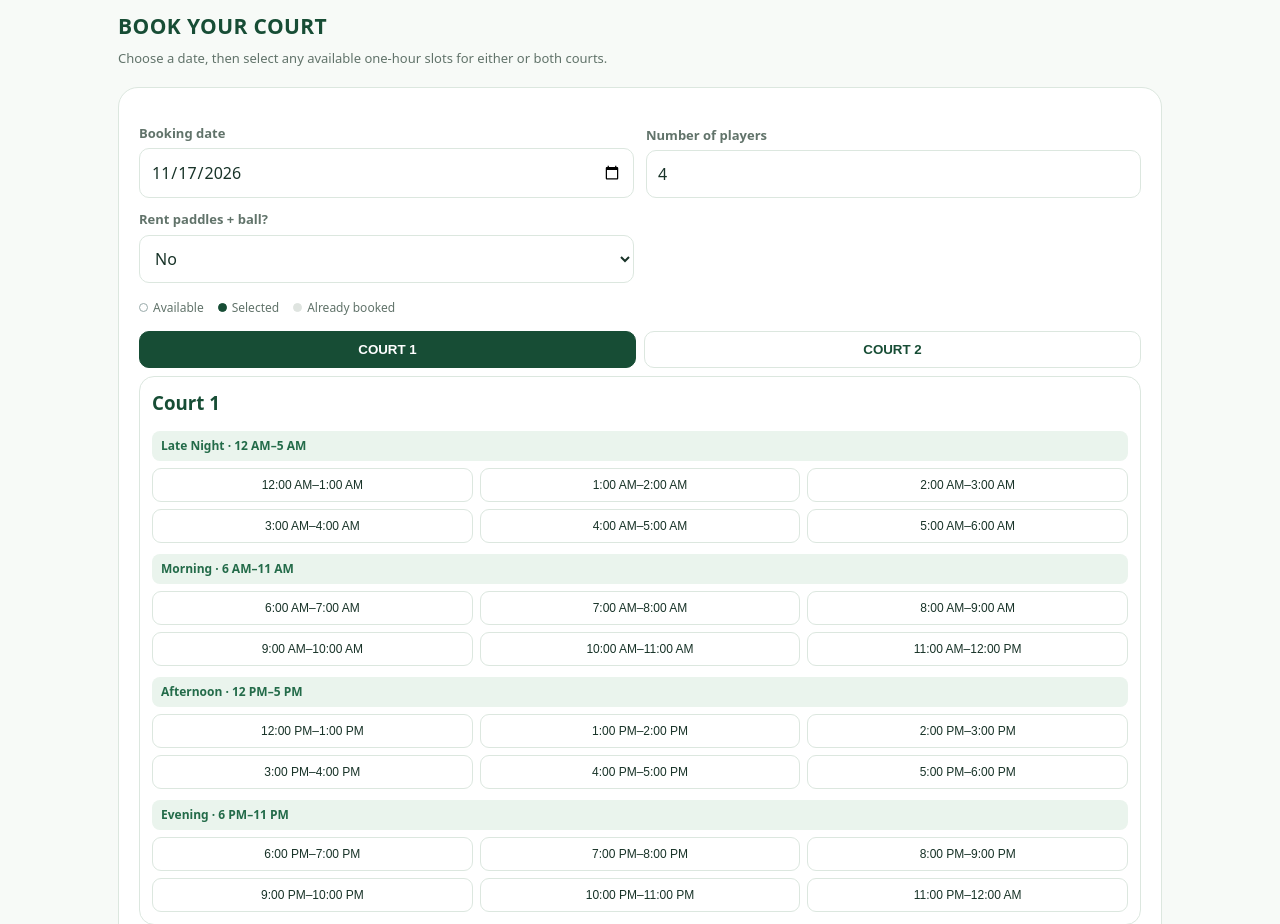
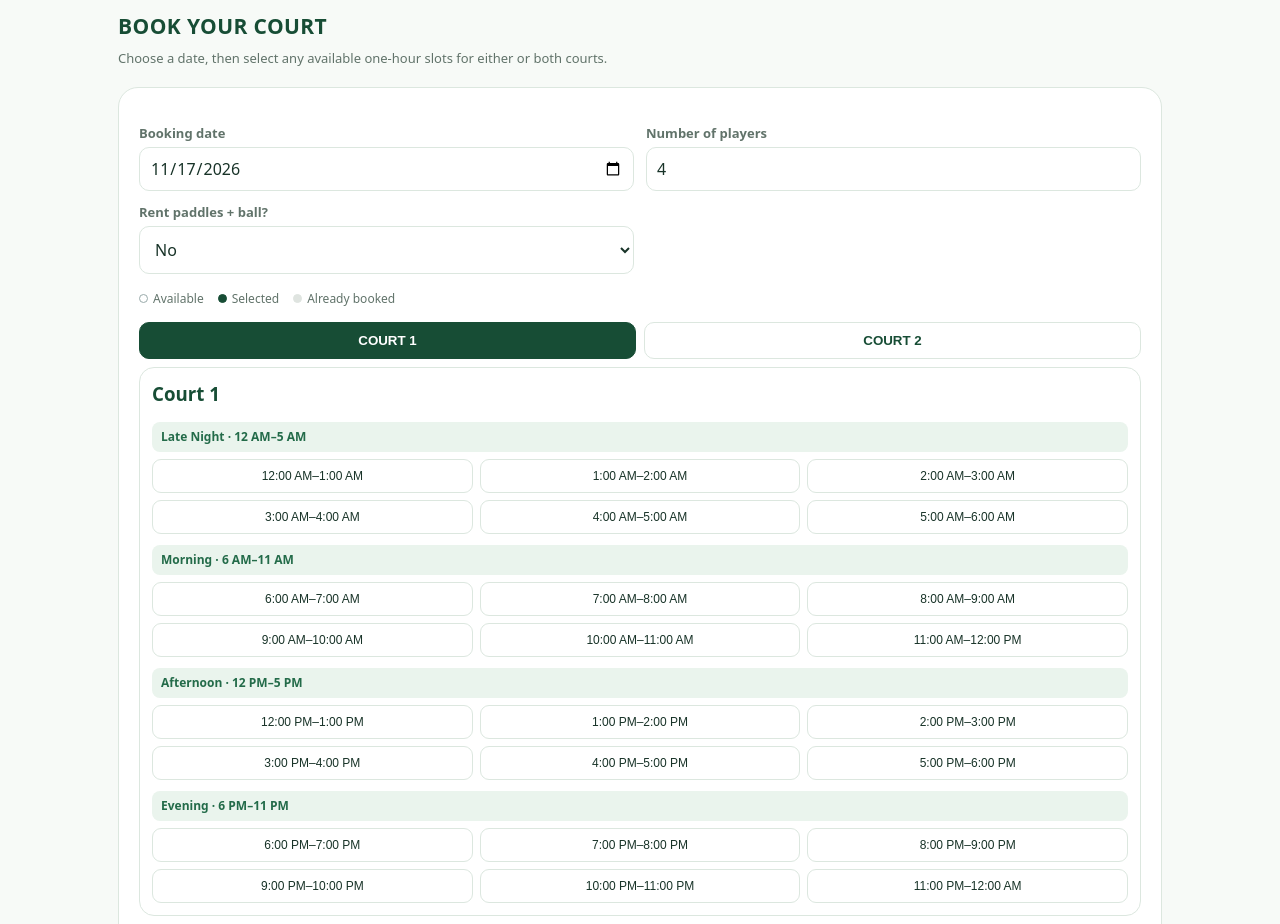
Before and after one commit to hideoutpickleballcourtnarra/hideout-pickleball-court, a plain HTML site: page index.html in a window 1280 px wide. Shown: the part 920-1844 px from the top of the page. Drawn offline with nearby package versions, Linux system fonts and the light colour scheme; no server answers.

Commit message:
Align booking date and player fields

```diff
--- a/index.html
+++ b/index.html
@@ -12,7 +12,7 @@ header{background:var(--green);color:white;padding:15px 0;position:sticky;top:0;
 .hero{padding:44px 0 30px;background:linear-gradient(135deg,#eaf4ed,#f8fbf8 70%)}.eyebrow{color:var(--green2);font-size:12px;font-weight:800;letter-spacing:1.5px;text-transform:uppercase}.hero h1{font-size:clamp(34px,7vw,58px);line-height:1.04;max-width:720px;margin:10px 0 14px;color:var(--green)}.hero p{color:var(--muted);max-width:600px;margin:0 0 22px}.actions{display:flex;gap:10px;flex-wrap:wrap}.btn{border:0;border-radius:12px;padding:12px 17px;font-weight:750;cursor:pointer;text-decoration:none;display:inline-flex;align-items:center;justify-content:center}.primary{background:var(--green);color:white}.secondary{background:white;color:var(--green);border:1px solid var(--line)}
 section{padding:30px 0}.section-title{font-size:25px;color:var(--green);margin:0 0 7px}.sub{margin:0 0 18px;color:var(--muted)}.location{background:white;border:1px solid var(--line);border-radius:18px;padding:20px;display:flex;align-items:center;justify-content:space-between;gap:15px;flex-wrap:wrap}.location strong{display:block;font-size:18px}.tag{display:inline-block;background:var(--mint);color:var(--green);padding:5px 10px;border-radius:999px;font-size:12px;font-weight:800}
 .grid{display:grid;grid-template-columns:repeat(3,1fr);gap:10px}.price{background:white;border:1px solid var(--line);border-radius:14px;padding:12px}.price b{font-size:21px;color:var(--green)}.grid .price{font-size:12px;padding:10px}.grid .price b{font-size:18px}.grid .price small{font-size:11px}.pricing-section .section-title{font-size:18px;text-transform:uppercase;letter-spacing:.5px;margin-bottom:3px}.pricing-section .sub{font-size:12px;margin-bottom:10px}.booking-section .section-title{text-transform:uppercase;font-size:21px;letter-spacing:.4px}.booking-section>.wrap>.sub{font-size:13px}.booking .primary{font-weight:850;text-transform:uppercase;letter-spacing:.6px;padding:14px 20px;box-shadow:0 3px 0 #0d3422}.price small{display:block;color:var(--muted);margin-top:5px}
-.booking{background:white;border:1px solid var(--line);border-radius:20px;padding:20px}.controls{display:flex;gap:12px;align-items:end;flex-wrap:wrap;margin:16px 0}.booking-fields{display:grid;grid-template-columns:repeat(2,minmax(0,1fr));gap:12px;align-items:end}.booking-fields .field{min-width:0;flex:initial}.field{display:flex;flex-direction:column;gap:5px;min-width:140px;flex:1}.field label{font-size:13px;font-weight:700;color:var(--muted)}input,select{width:100%;padding:11px;border:1px solid var(--line);border-radius:10px;background:white;color:var(--ink);font:inherit}
+.booking{background:white;border:1px solid var(--line);border-radius:20px;padding:20px}.controls{display:flex;gap:12px;align-items:end;flex-wrap:wrap;margin:16px 0}.booking-fields{display:grid;grid-template-columns:repeat(2,minmax(0,1fr));gap:12px;align-items:start}.booking-fields .field{min-width:0;width:100%;flex:initial;box-sizing:border-box}.booking-fields .field label{display:block;min-height:18px;line-height:18px}.booking-fields input{width:100%;height:44px;min-width:0;box-sizing:border-box;padding:10px;border:1px solid var(--line);border-radius:10px;background:white;color:var(--ink);font:inherit}.field{display:flex;flex-direction:column;gap:5px;min-width:140px;flex:1}.field label{font-size:13px;font-weight:700;color:var(--muted)}input,select{width:100%;padding:11px;border:1px solid var(--line);border-radius:10px;background:white;color:var(--ink);font:inherit}
 .courts{display:grid;grid-template-columns:1fr;gap:10px}.court{border:1px solid var(--line);border-radius:15px;padding:12px}.court[hidden]{display:none}.court h3{margin:0 0 10px;color:var(--green)}.court-picker{display:flex;gap:8px;margin:14px 0 8px}.court-picker button{flex:1;border:1px solid var(--line);border-radius:10px;padding:10px;background:#fff;color:var(--green);font-weight:800;cursor:pointer}.court-picker button.active{background:var(--green);color:#fff;border-color:var(--green)}.slots{display:grid;grid-template-columns:repeat(3,1fr);gap:7px}.time-period{grid-column:1/-1;font-size:12px;font-weight:800;color:var(--green2);background:var(--mint);padding:6px 9px;border-radius:8px;margin-top:4px}.slot{font-size:12px;padding:9px 4px;border:1px solid var(--line);border-radius:9px;background:#fff;color:var(--ink);cursor:pointer}.slot.selected{background:var(--green);color:white;border-color:var(--green)}.slot.booked{background:#f1f2f1;color:#9aa49e;text-decoration:line-through;cursor:not-allowed}.legend{display:flex;gap:14px;flex-wrap:wrap;font-size:12px;color:var(--muted);margin:12px 0}.dot{display:inline-block;width:9px;height:9px;border-radius:50%;margin-right:5px;background:#fff;border:1px solid #9aa}.dot.sel{background:var(--green);border-color:var(--green)}.dot.book{background:#dfe4e0;border-color:#dfe4e0}
 .summary{background:var(--mint);border-radius:14px;padding:15px;margin-top:16px}.summary strong{font-size:23px;color:var(--green)}.note{font-size:12px;color:var(--muted)}footer{background:var(--green);color:#eaf4ed;padding:25px 0;margin-top:25px;font-size:13px}
 @media(max-width:650px){.grid{grid-template-columns:1fr}.courts{grid-template-columns:1fr}.slots{grid-template-columns:repeat(3,1fr)}.hero{padding-top:32px}}
```
